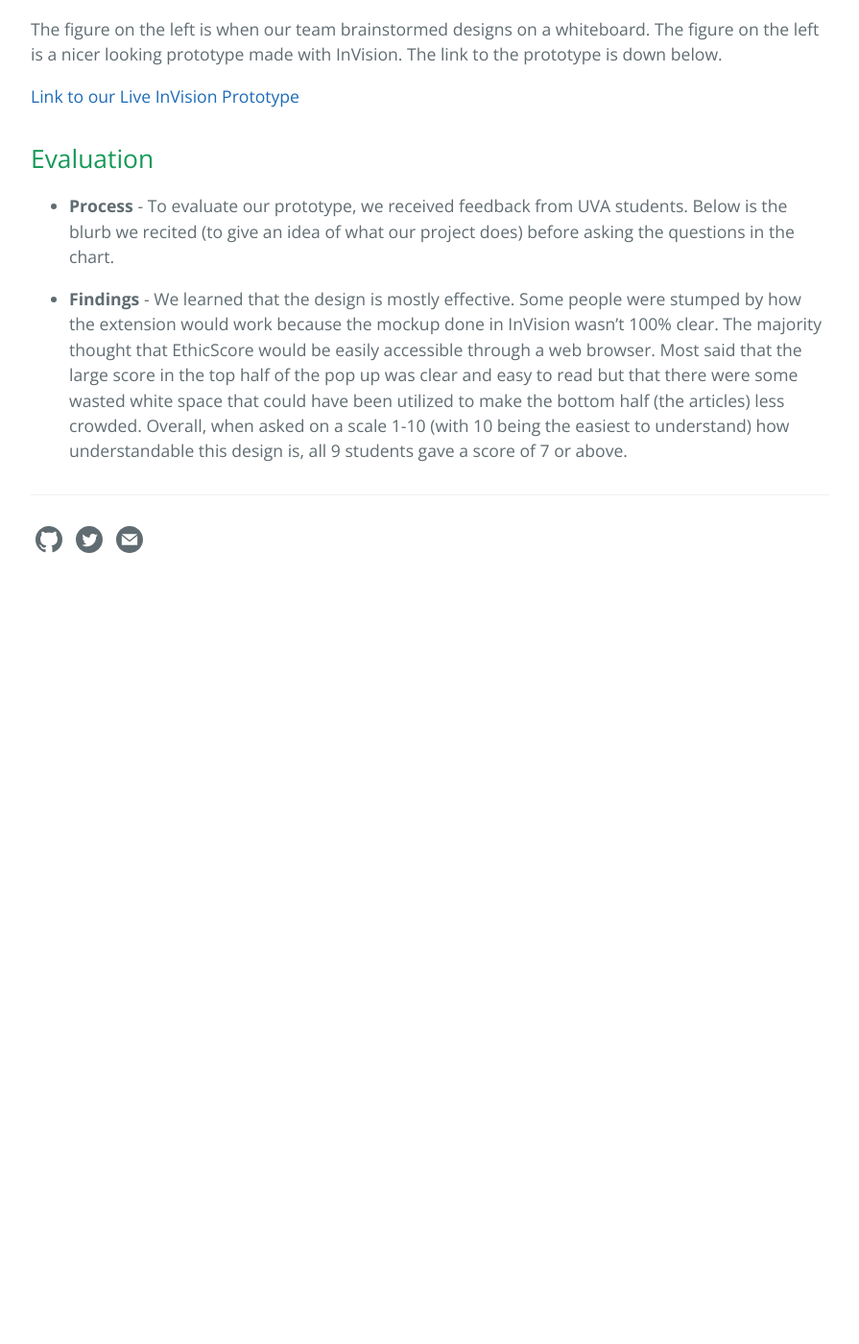
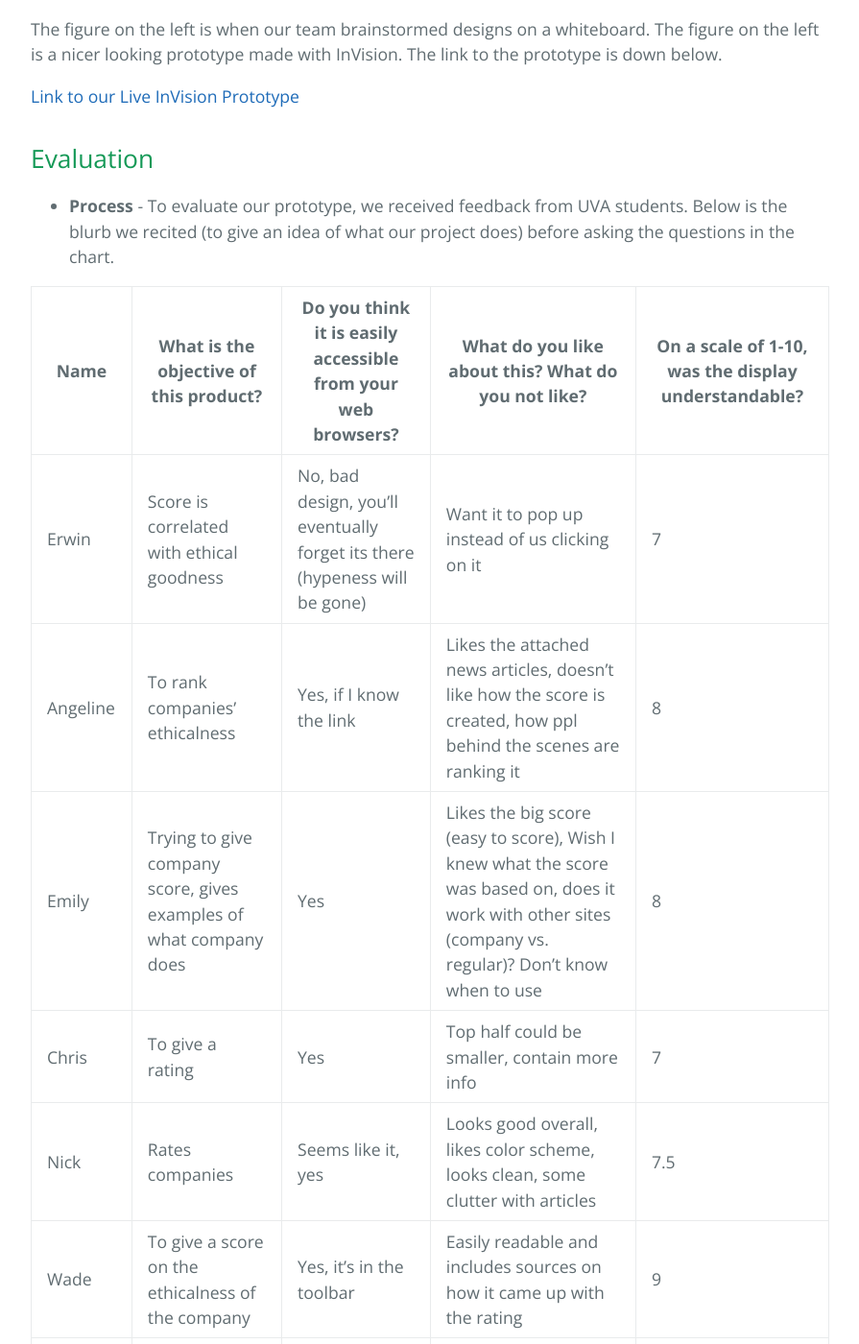
Before and after one commit to joshua-kim/team-elephant, a Jekyll site: the page built from _posts/2018-08-11-phase-0.md, in a window 1280 px wide and 1400 px high, scrolled down 2934 px. Shown: the whole window at 96% size, without its empty margins (192-1087 px from the left). Built offline with Jekyll 4.4.1, drawn with Linux system fonts in a browser that asks for light colours; before the commit the page ends 3564 px from its top, so only the background shows below that; some of the changed text lies outside the part shown.

Commit message:
Added Caroline's chart

```diff
--- a/_posts/2018-08-11-phase-0.md
+++ b/_posts/2018-08-11-phase-0.md
@@ -41,4 +41,15 @@ The figure on the left is when our team brainstormed designs on a whiteboard. Th
 ## Evaluation
 * **Process** - To evaluate our prototype, we received feedback from UVA students. Below is the blurb we recited (to give an idea of what our project does) before asking the questions in the chart.
 
+|**Name**|**What is the objective of this product?**|**Do you think it is easily accessible from your web browsers?**|**What do you like about this? What do you not like?**|**On a scale of 1-10, was the display understandable?**|
+|---|---|---|---|---|
+|Erwin|Score is correlated with ethical goodness|No, bad design, you’ll eventually forget its there (hypeness will be gone)|Want it to pop up instead of us clicking on it|7|
+|Angeline|To rank companies’ ethicalness|Yes, if I know the link|Likes the attached news articles, doesn’t like how the score is created, how ppl behind the scenes are ranking it|8|
+|Emily|Trying to give company score, gives examples of what company does|Yes|Likes the big score (easy to score), Wish I knew what the score was based on, does it work with other sites (company vs. regular)? Don't know when to use|8|
+|Chris|To give a rating|Yes|Top half could be smaller, contain more info|7|
+|Nick|Rates companies|Seems like it, yes|Looks good overall, likes color scheme, looks clean, some clutter with articles|7.5|
+|Wade|To give a score on the ethicalness of the company|Yes, it’s in the toolbar|Easily readable and includes sources on how it came up with the rating|9|
+|Marina|To provide a score based on the ethics of the website|Yes|Likes how simple it is, value is clear and shows up immediately, doesn’t like scrolling of articles|8|
+|Thrishna|Provide ethical analysis|Yes|Small articles but title is huge|7|
+
 * **Findings** - We learned that the design is mostly effective. Some people were stumped by how the extension would work because the mockup done in InVision wasn’t 100% clear. The majority thought that EthicScore would be easily accessible through a web browser. Most said that the large score in the top half of the pop up was clear and easy to read but that there were some wasted white space that could have been utilized to make the bottom half (the articles) less crowded. Overall, when asked on a scale 1-10 (with 10 being the easiest to understand) how understandable this design is, all 9 students gave a score of 7 or above.
```
